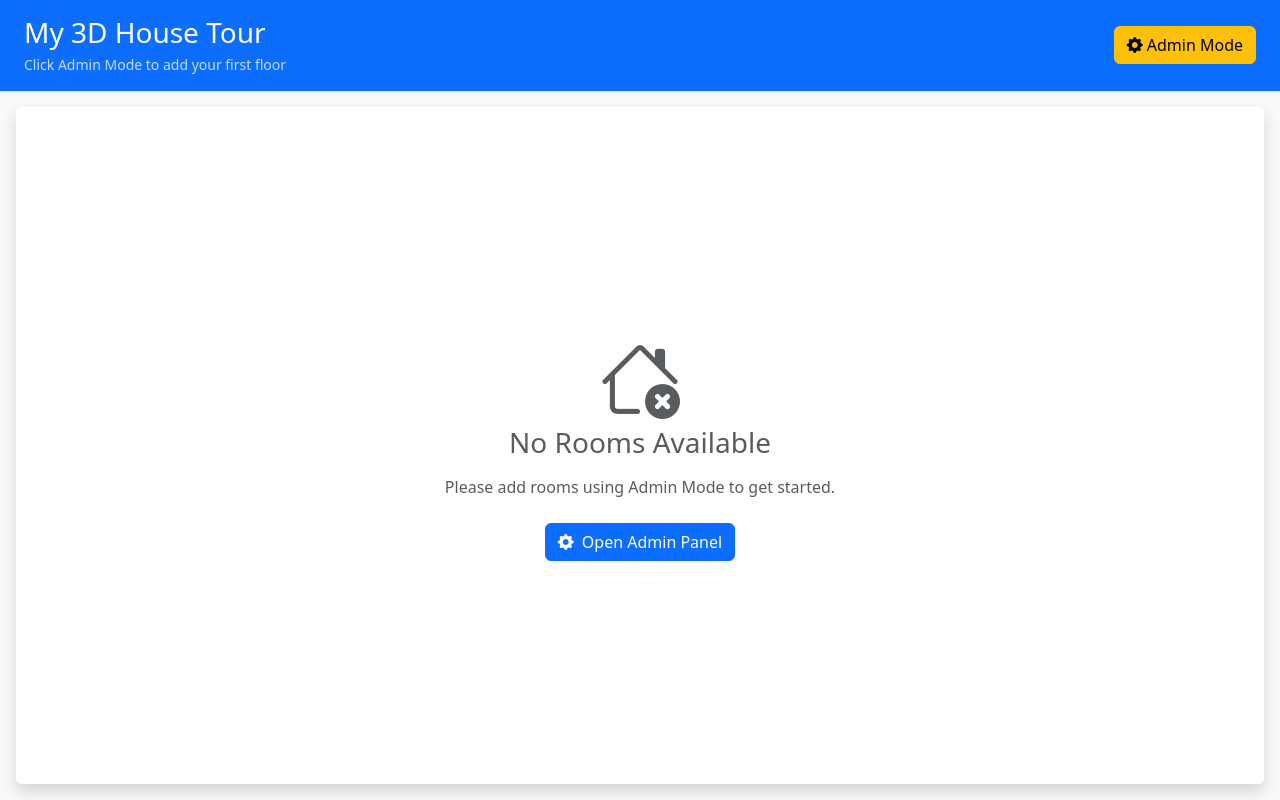
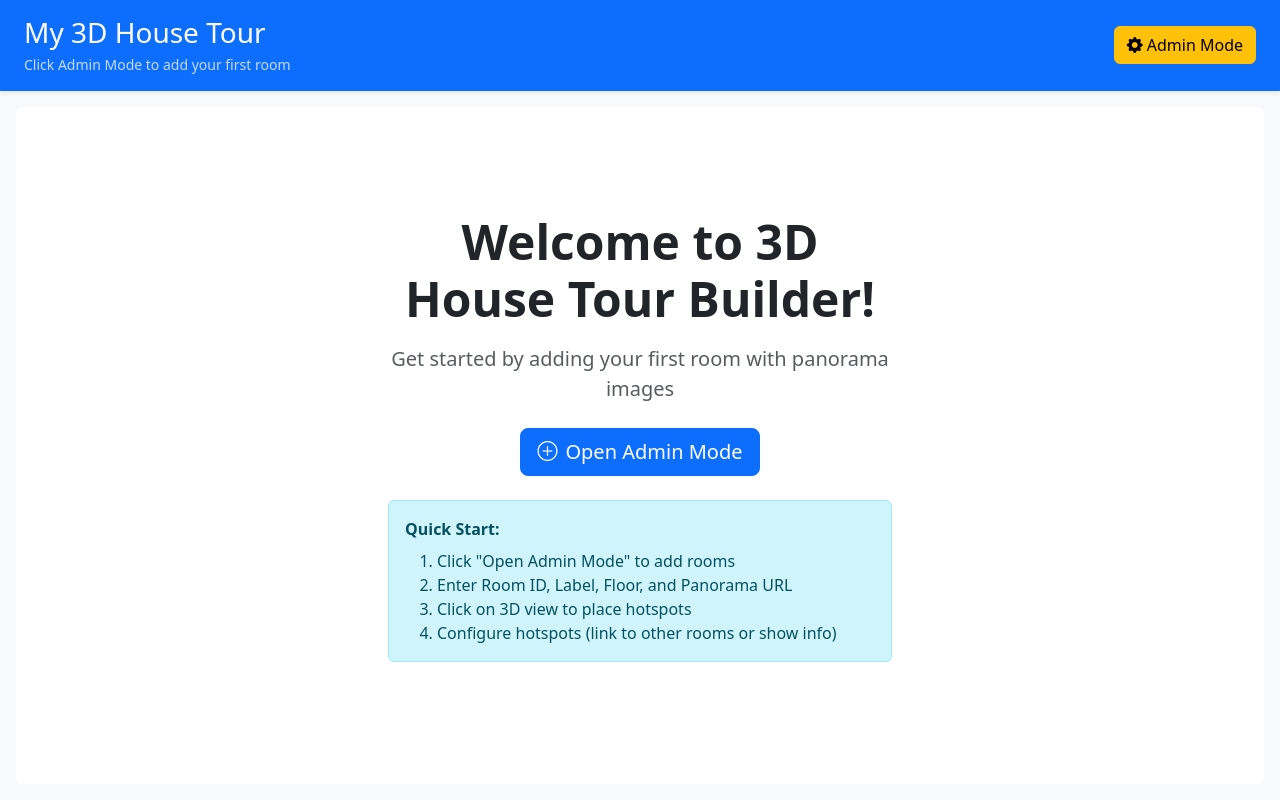
Before and after one commit to tuananhfr/virtual-room, a React (Vite) app: page / in a window 1280 px wide. Built offline with nearby package versions, Linux system fonts and the light colour scheme.

Commit message:
fix sth bug

```diff
--- a/src/App.tsx
+++ b/src/App.tsx
@@ -1,4 +1,4 @@
-import { useState, useEffect, useRef, useCallback, useMemo } from "react";
+import { useState, useEffect, useRef } from "react";
 import PanoramaViewer from "./components/viewer/PanoramaViewer";
 import AdminPanel from "./components/admin/AdminPanel";
 import MiniMap from "./components/common/MiniMap";
@@ -10,98 +10,46 @@ import { useHouseData } from "./hooks/useHouseData";
 const App = () => {
   const { houseData, setHouseData, resetToDefault } = useHouseData();
   const [currentRoomId, setCurrentRoomId] = useState<string | null>(null);
-  const [currentFloorId, setCurrentFloorId] = useState<string | null>(null);
   const [showAdminPanel, setShowAdminPanel] = useState(false);
   const [showMinimap, setShowMinimap] = useState(true);
-  const [triggerHotspot, setTriggerHotspot] = useState<Hotspot | null>(null);
   const minimapToggleButtonRef = useRef<HTMLButtonElement>(null);
-
-  // Get all rooms from all floors
-  const allRooms = useMemo(() => {
-    return houseData.floors.flatMap(floor => floor.rooms);
-  }, [houseData.floors]);
-
-  // Get current floor
-  const currentFloor = useMemo(() => {
-    if (currentFloorId) {
-      return houseData.floors.find(f => f.floor_id === currentFloorId);
-    }
-    // If no floor selected, use the floor of current room
-    if (currentRoomId) {
-      return houseData.floors.find(floor =>
-        floor.rooms.some(r => r.room_id === currentRoomId)
-      );
-    }
-    // Default to first floor
-    return houseData.floors[0];
-  }, [currentFloorId, currentRoomId, houseData.floors]);
 
   // Auto-select first room when rooms are available
   useEffect(() => {
-    if (allRooms.length > 0 && !currentRoomId) {
-      setCurrentRoomId(allRooms[0].room_id);
-      const floor = houseData.floors.find(f =>
-        f.rooms.some(r => r.room_id === allRooms[0].room_id)
-      );
-      if (floor) setCurrentFloorId(floor.floor_id);
+    if (houseData.rooms.length > 0 && !currentRoomId) {
+      setCurrentRoomId(houseData.rooms[0].room_id);
     }
     // Reset currentRoomId if current room no longer exists
     if (
       currentRoomId &&
-      !allRooms.find((r: Room) => r.room_id === currentRoomId)
+      !houseData.rooms.find((r: Room) => r.room_id === currentRoomId)
     ) {
       setCurrentRoomId(
-        allRooms.length > 0 ? allRooms[0].room_id : null
+        houseData.rooms.length > 0 ? houseData.rooms[0].room_id : null
       );
     }
-  }, [allRooms, currentRoomId, houseData.floors]);
-
-  // Reset triggerHotspot when room changes
-  useEffect(() => {
-    setTriggerHotspot(null);
-  }, [currentRoomId]);
+  }, [houseData.rooms, currentRoomId]);
 
   // Get current room data
-  const currentRoom = allRooms.find(
+  const currentRoom = houseData.rooms.find(
     (room: Room) => room.room_id === currentRoomId
   );
 
-  // Memoize hotspots to prevent unnecessary re-renders
-  const currentHotspots = useMemo(() => {
-    return currentRoom?.hotspots || [];
-  }, [currentRoomId, allRooms]);
+  // Auto open admin panel if no rooms
+  const hasNoRooms = houseData.rooms.length === 0;
 
-  // Auto open admin panel if no rooms
-  const hasNoRooms = allRooms.length === 0;
+  // Handle room change
+  const handleRoomChange = (roomId: string) => {
+    setCurrentRoomId(roomId);
+  };
 
   // Handle hotspot click
-  const handleHotspotClick = useCallback((hotspot: Hotspot) => {
+  const handleHotspotClick = (hotspot: Hotspot) => {
     if (hotspot.targetRoom) {
       // Navigate to linked room
-      setCurrentRoomId(hotspot.targetRoom);
+      handleRoomChange(hotspot.targetRoom);
     }
-  }, []);
-
-  // Handle room change with animation (find hotspot and animate to it)
-  const handleRoomChangeWithAnimation = useCallback(
-    (targetRoomId: string) => {
-      if (!currentRoom || targetRoomId === currentRoomId) return;
-
-      // Find hotspot in current room that links to target room
-      const hotspot = currentRoom.hotspots.find(
-        (h) => h.targetRoom === targetRoomId
-      );
-
-      if (hotspot) {
-        // Trigger animation to hotspot, then navigate
-        setTriggerHotspot(hotspot);
-      } else {
-        // No hotspot found, navigate directly
-        setCurrentRoomId(targetRoomId);
-      }
-    },
-    [currentRoom, currentRoomId]
-  );
+  };
 
   return (
     <div className="d-flex flex-column vh-100 bg-light">
@@ -135,20 +83,32 @@ const App = () => {
       <div className="flex-fill d-flex p-3 overflow-hidden">
         {/* Empty State */}
         {hasNoRooms ? (
-          <div className="flex-fill d-flex align-items-center justify-content-center bg-white rounded shadow">
-            <div className="text-center p-5">
-              <i className="bi bi-house-x display-1 text-muted mb-3"></i>
-              <h3 className="text-muted mb-3">No Rooms Available</h3>
-              <p className="text-muted mb-4">
-                Please add rooms using Admin Mode to get started.
+          <div className="flex-fill d-flex align-items-center justify-content-center bg-white rounded">
+            <div className="text-center p-5" style={{ maxWidth: "600px" }}>
+              <h2 className="display-5 fw-bold text-dark mb-3">
+                Welcome to 3D House Tour Builder!
+              </h2>
+              <p className="text-muted mb-4 fs-5">
+                Get started by adding your first room with panorama images
               </p>
-              <button
-                onClick={() => setShowAdminPanel(true)}
-                className="btn btn-primary"
-              >
-                <i className="bi bi-gear-fill me-2"></i>
-                Open Admin Panel
-              </button>
+              <div className="d-flex justify-content-center mb-4">
+                <button
+                  onClick={() => setShowAdminPanel(true)}
+                  className="btn btn-primary btn-lg"
+                >
+                  <i className="bi bi-plus-circle me-2"></i>
+                  Open Admin Mode
+                </button>
+              </div>
+              <div className="alert alert-info text-start">
+                <strong>Quick Start:</strong>
+                <ol className="mb-0 mt-2">
+                  <li>Click "Open Admin Mode" to add rooms</li>
+                  <li>Enter Room ID, Label, Floor, and Panorama URL</li>
+                  <li>Click on 3D view to place hotspots</li>
+                  <li>Configure hotspots (link to other rooms or show info)</li>
+                </ol>
+              </div>
             </div>
           </div>
         ) : (
@@ -161,10 +121,9 @@ const App = () => {
               >
                 <PanoramaViewer
                   panoramaUrl={currentRoom.panorama.url}
-                  hotspots={currentHotspots}
+                  hotspots={currentRoom.hotspots}
                   onHotspotClick={handleHotspotClick}
                   roomLabel={currentRoom.room_label}
-                  triggerHotspot={triggerHotspot}
                 />
 
                 {/* MiniMap Overlay - Top Right Corner */}
@@ -187,7 +146,7 @@ const App = () => {
                         minimapConfig={houseData.minimap}
                         rooms={houseData.rooms}
                         currentRoomId={currentRoomId}
-                        onRoomChange={handleRoomChangeWithAnimation}
+                        onRoomChange={handleRoomChange}
                         isEditMode={false}
                       />
                       {/* Toggle button - Hide/Show */}
--- a/src/data/mockData.ts
+++ b/src/data/mockData.ts
@@ -3,21 +3,15 @@
  * Start from empty - admin adds rooms manually
  */
 
-// Default empty data with one floor
+// Default empty data
 export const mockHouseData: HouseData = {
   houseName: "My 3D House Tour",
-  description: "Click Admin Mode to add your first floor",
-  floors: [
-    {
-      floor_id: "floor_1",
-      floor_number: 1,
-      floor_label: "Ground Floor",
+  description: "Click Admin Mode to add your first room",
   minimap: {
     url: "", // URL to floor plan/layout image
     width: 200, // Display width in pixels
     height: 150, // Display height in pixels
+    floor: 1, // Default floor number
   },
   rooms: [], // Empty - admin must add rooms
-    },
-  ],
 };
```
Also changed, not shown: src/components/viewer/PanoramaViewer.tsx (+84 -75 lines), src/types/index.ts (+4 -11 lines). Lines whose indentation alone changed are shown as unchanged.
